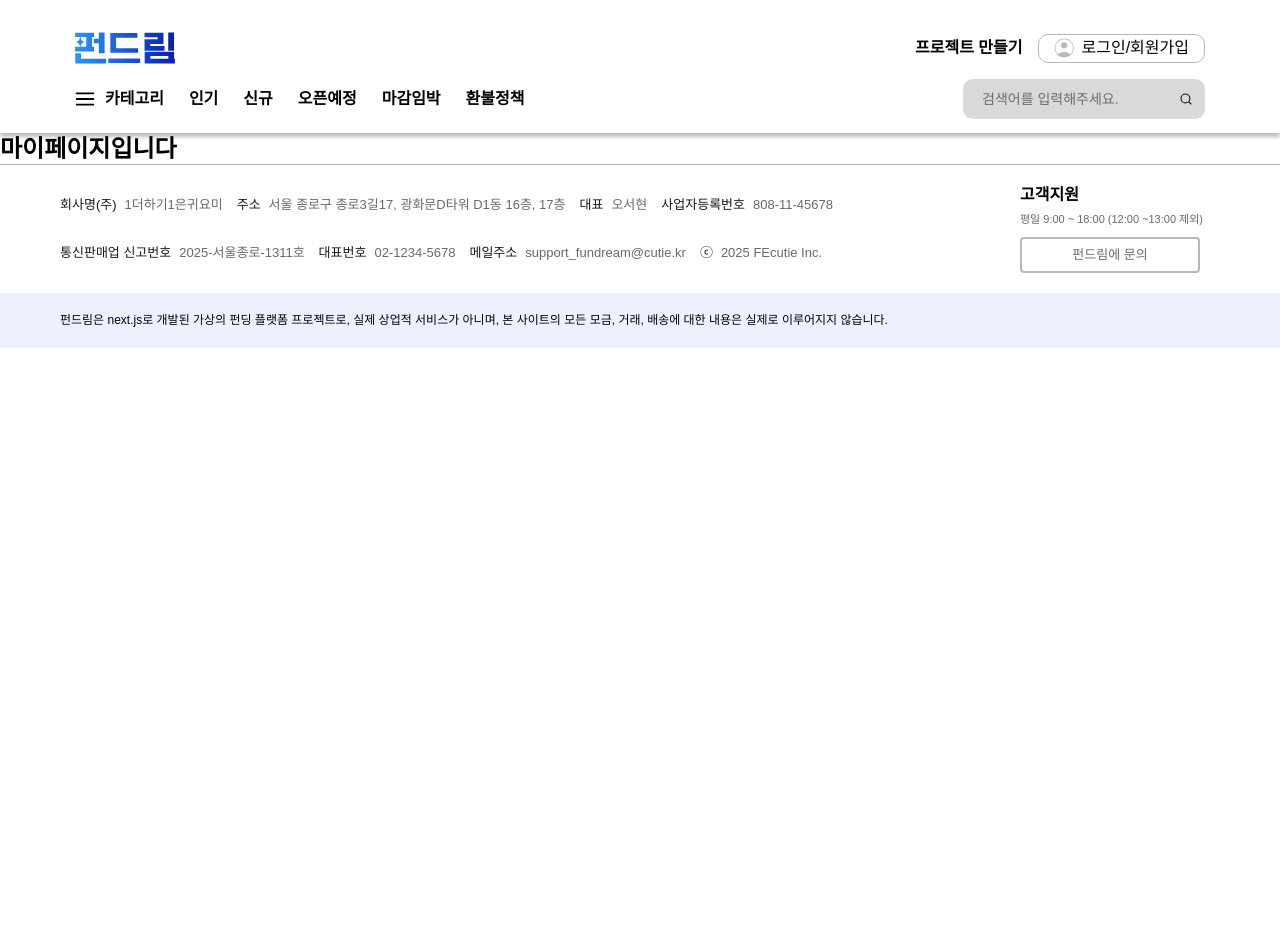
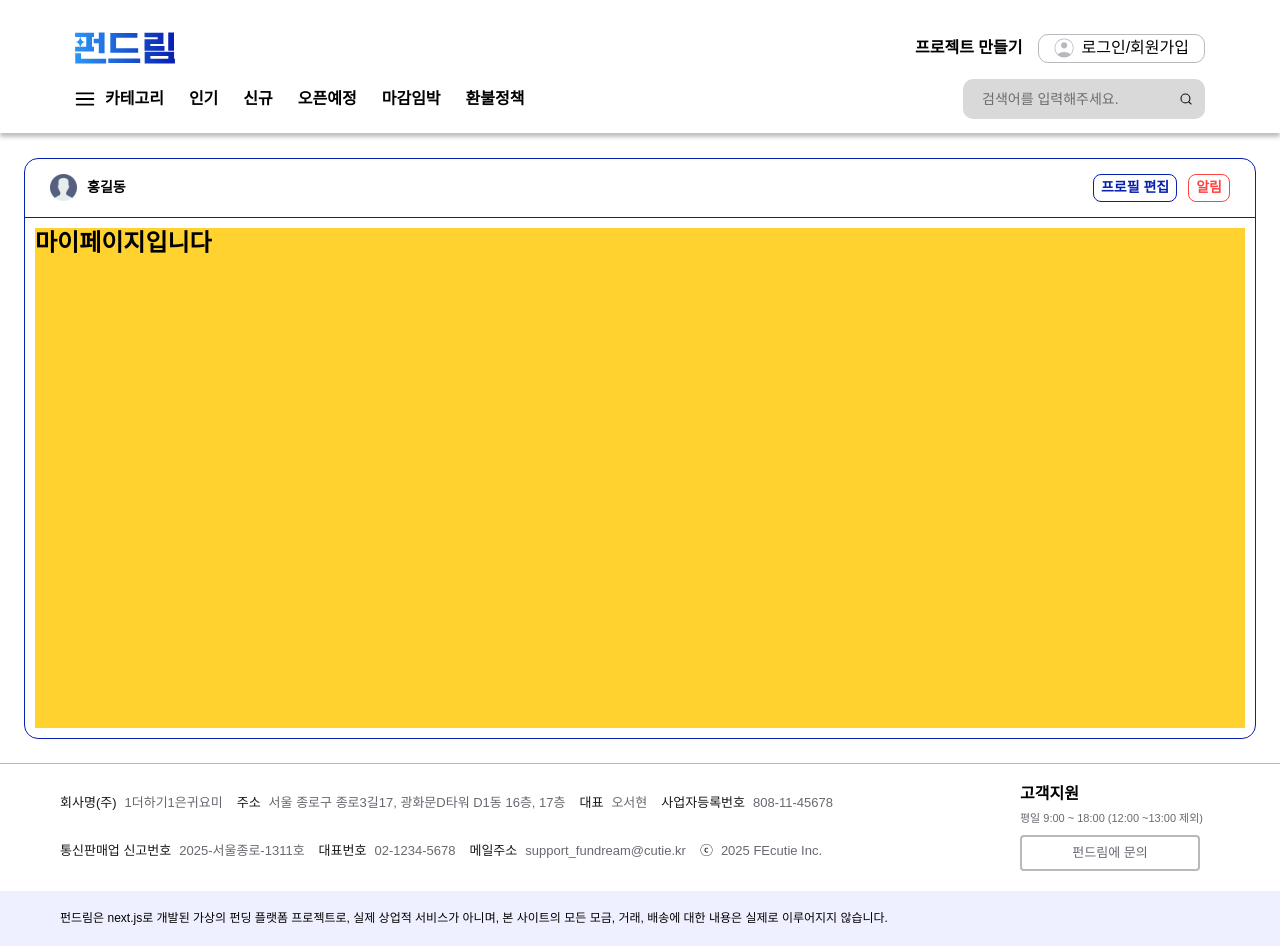
Before and after one commit to FRONTENDBOOTCAMP-13th/Final-11-Cutie, a Next.js app: page /accounts in a window 1280 px wide. Before the commit the page ends 800 px from the top, so only its background shows below. Built offline with nearby package versions, Linux system fonts and the light colour scheme.

Commit message:
💄 add: mypage 480px

```diff
--- a/src/app/(main)/accounts/layout.tsx
+++ b/src/app/(main)/accounts/layout.tsx
@@ -1,9 +1,37 @@
+import ProfileImg from '@assets/icons/profile.svg';
+
 export default function AccountLayout({ children }: { children: React.ReactNode }) {
   return (
     <>
       {/* 마이페이지 공통 레이아웃 작성 */}
-      {/* 공통 탭 컴포넌트는 제작 필요 */}
-      <main>{children}</main> {/* 각 탭의 컨텐츠 연결될 자리*/}
+      {/* 공통 컴포넌트*/}
+      <div className="p-[24px]">
+        <div className="flex flex-col border-[0.5px] rounded-[14px] border-primary-800">
+          <Profile />
+
+          <section className="p-[10px]">
+            <h2 className="sr-only">My Page</h2>
+            {children}
+          </section>
+        </div>
+      </div>
     </>
   );
 }
+
+function Profile() {
+  return (
+    <div className="flex justify-between px-[25px] py-[15px] border-b-[1px] border-primary-800">
+      <div className="flex gap-[10px] items-center">
+        <ProfileImg width={27} height={27} />
+        <span className="normal-14 font-[700]">홍길동</span>
+      </div>
+      <div className="flex gap-[11px] normal-14 font-[600]">
+        <button className="cursor-pointer px-[7px] py-[4px] border-[1px] rounded-[8px] text-primary-800">
+          프로필 편집
+        </button>
+        <button className="cursor-pointer px-[7px] py-[4px] border-[1px] rounded-[8px] text-error">알림</button>
+      </div>
+    </div>
+  );
+}
--- a/src/app/(main)/accounts/page.tsx
+++ b/src/app/(main)/accounts/page.tsx
@@ -1,7 +1,7 @@
 export default function Account() {
   return (
     <>
-      <h1 className="bold-24">마이페이지입니다</h1>
+      <h1 className="bold-24 h-[500px] bg-amber-300">마이페이지입니다</h1>
     </>
   );
 }
```
